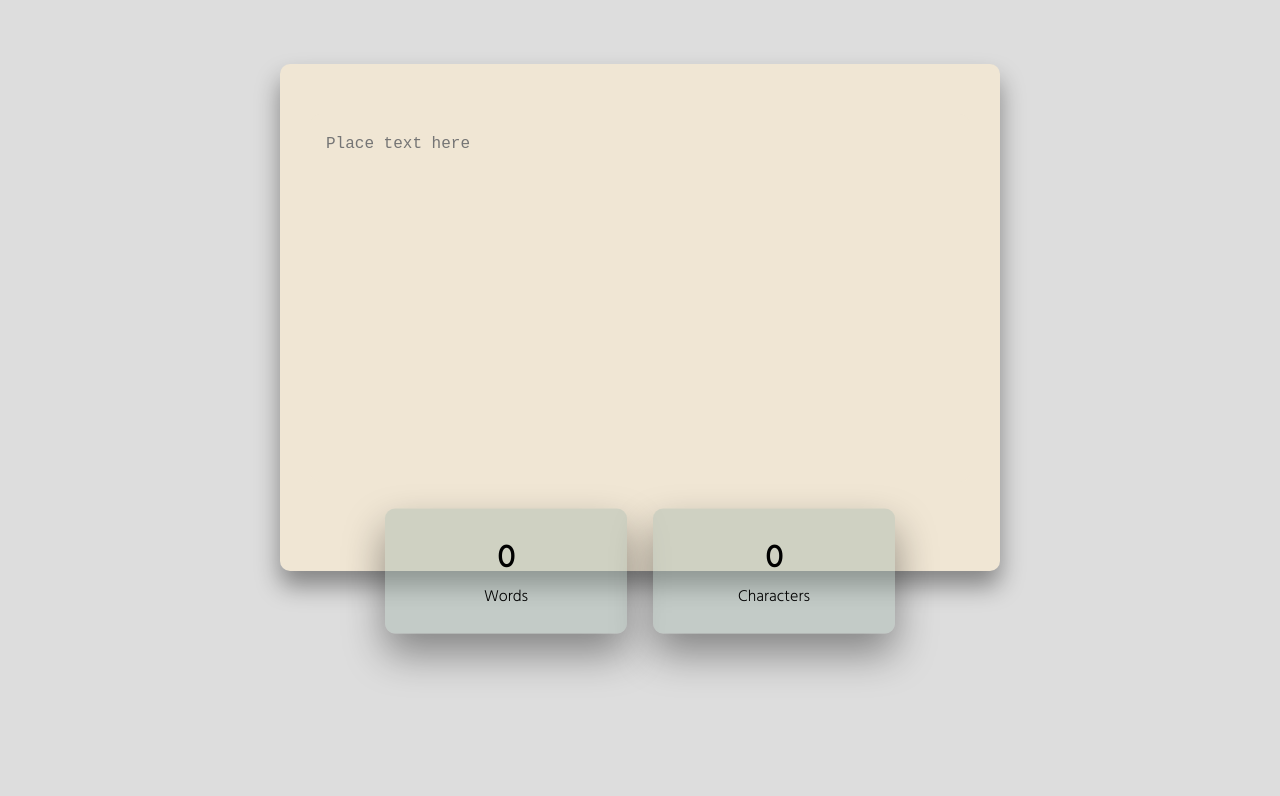
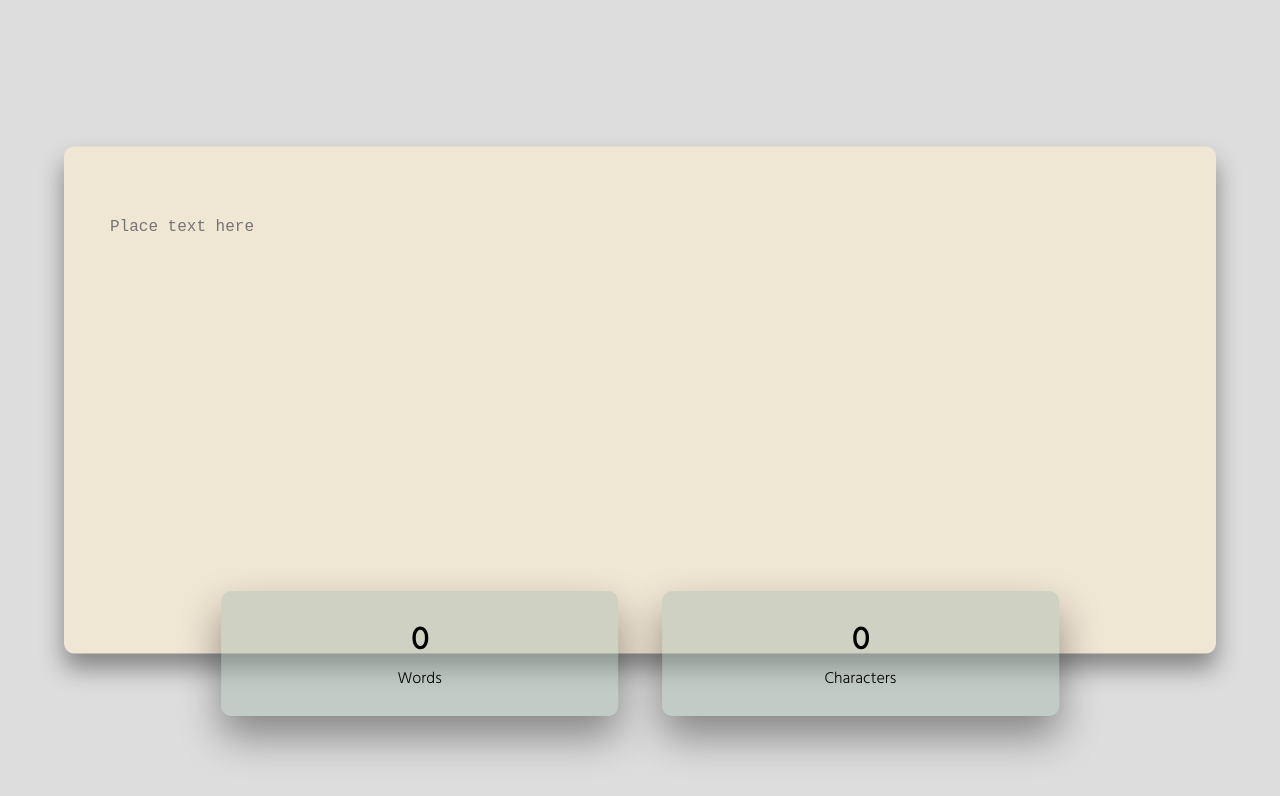
Before and after one commit to smediums/Word-Character-Counter, a plain HTML site: page index.html in a window 1280 px wide. Drawn offline with Linux system fonts and the light colour scheme.

Commit message:
Centered content

```diff
--- a/main.js
+++ b/main.js
@@ -1,8 +1,9 @@
 const textArea = document.getElementById('inputTextArea');
 const charCount = document.getElementById('characterCount');
 const wordCount = document.getElementById('wordCount');
+const setGoal = document.getElementById('wordsAmount');
 
-
+console.log(setGoal)
 //
 textArea.addEventListener('input', () => {
     //Number of Characters
@@ -11,6 +12,15 @@ textArea.addEventListener('input', () => {
     //Create array By Spaces
     let allText = textArea.value.trim();
     wordCount.textContent = allText.split(/\s+/).filter((el) => el).length;
+});
 
+// setGoal.addEventListener('input', () => {
+//     const num = parseInt(setGoal.value);
+//     const onlyNumbers = /[0-9]|\./;
 
-});
+//     if(!onlyNumbers.test(num)){
+//         setGoal.value = '';
+//     }
+
+//     console.log(num)
+// })
--- a/style.scss
+++ b/style.scss
@@ -23,13 +23,16 @@ $textColor: #3b3b3b;
      font-family: 'Hind', sans-serif;
 
      .wrapper{
+         @include centerFlex(center);
+         flex-direction: column;
          position: absolute;
-         width: 90vmin;
+         width: 90vw;
          transform: translate(-50%, -50%);
          top: 50%;
          left: 50%;
 
          .container{
+             width: 100%;
              background: $mainColor;
              padding: 50px 30px 80px 30px;
              border-radius: 10px;
@@ -53,9 +56,10 @@ $textColor: #3b3b3b;
              @include centerFlex(space-around);
              width: 80%;
              padding: 20px;
-             position: relative;
+             position: absolute;
              transform: translate(-50%, -50%);
              left: 50%;
+             top: 100%;
              text-align: center;
 
              div{
```
Also changed, not shown: index.html (+2 -1 lines), style.css, 1 other file.
